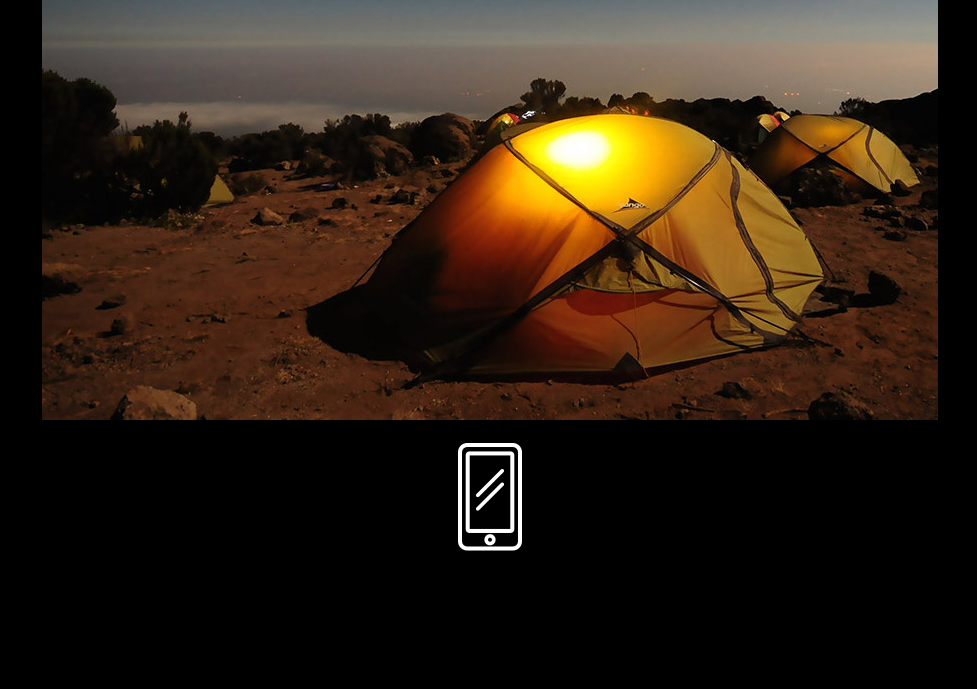
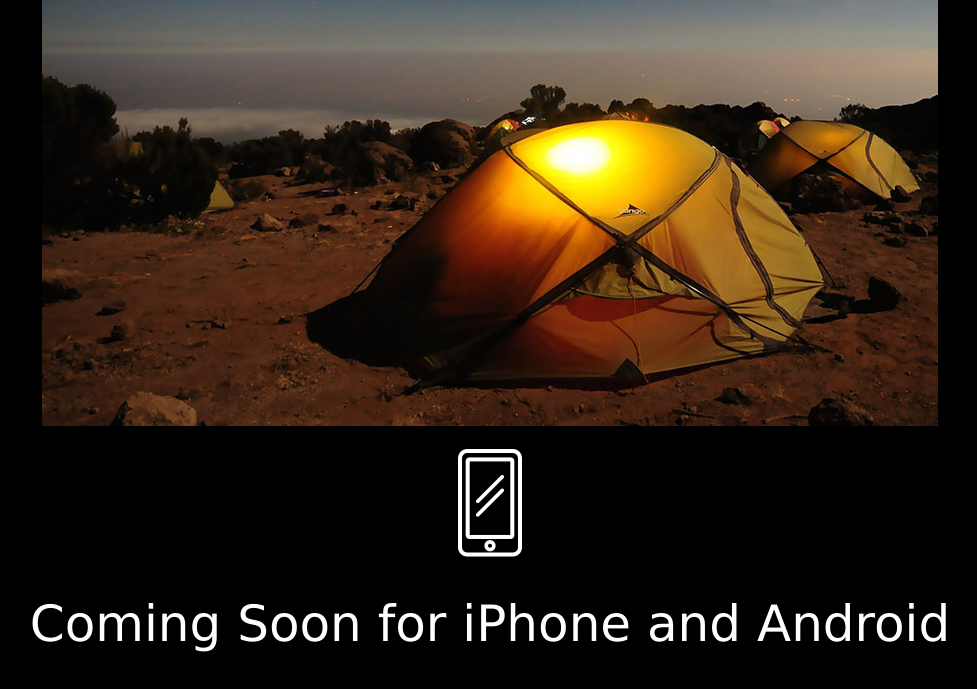
Before and after one commit to swhele/excursion, a plain HTML site: page index.html in a window 1280 px wide. Shown: the part 588-1277 px from the top of the page, without its empty margins (150-1127 px from the left). Drawn offline with Linux system fonts and the light colour scheme.

Commit message:
Updated index and stylesheet

```diff
--- a/index.html
+++ b/index.html
@@ -10,38 +10,43 @@
 
   <body>
 
+<!--NOTE: h2 issues, change to h1 -->
+
     <div>
-      <h1>Discover hidden places in the world around you</h1>
-      <a href = "" style = "text-decoration: none" alt= "">Download Excursion (Coming soon!)</a>
+        <h1>Discover hidden places in the world around you</h1>
+        <a href = "" style = "text-decoration: none" alt= "">Download Excursion (Coming soon!)</a>
+      </br>
+      </br>
     </div>
 
     <video autoplay = "" muted = "" loop = "">
       <source src = "./resources/videos/excursion.mp4" type = "video/mp4">
     </video>
 
-    <h2> Your personal travel guide </h2>
+
+    <h1> Your personal travel guide </h1>
+
 
 
     <div>
         <p>Excursion remembers places you like and recommends new points of interest around you. </p>
-      </br>
         <img src = "./resources/images/camp.jpg" alt = "tents overlooking terrain">
       </br>
       </br>
         <img src = "./resources/images/phone.png" alt = "phone icon">
       </div>
 
-   <div class = "white">
-      <h2> Coming Soon for iPhone and Android </h2>
+   <div>
+      <h1> Coming Soon for iPhone and Android </h1>
     </br>
       <a href = "" style = "text-decoration: none" alt= "">Download Excursion (Coming soon!)</a>
    </div>
+
+
 
    <div class = "footer">
      <p> &copy; Excursion </p>
    </div>
 
-
-  </body>
-
+</body>
 </html>
--- a/resources/style.css
+++ b/resources/style.css
@@ -3,17 +3,13 @@
   text-align: center;
   }
 
-h1 {
-  font-weight: normal;
-  font-size: 50px;
+h1, h2 {
   color: white;
 }
 
-h2 {
-  background-color: white !important;
-  color: white;
-  font-weight: 300;
-  font-size: 42px;
+h1{
+  font-weight: normal;
+  font-size: 50px;
 }
 
 p {
@@ -27,5 +23,5 @@ a, a:visited, a:hover {
 }
 
 .footer {
-  text-align: right;
+  text-align: right !important;
 }
```
